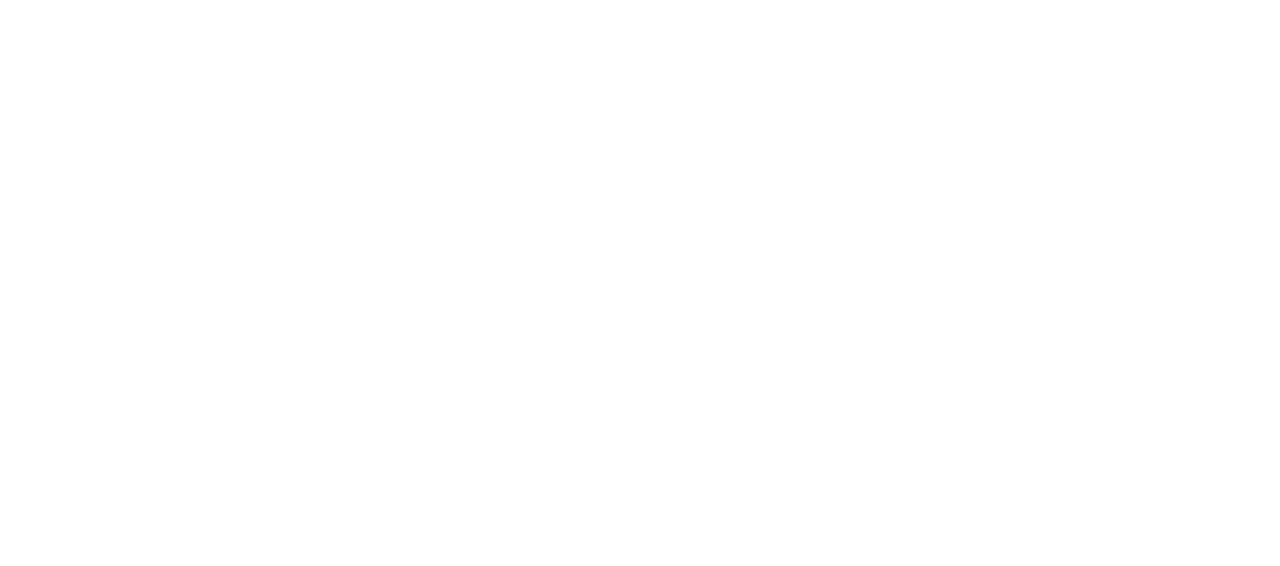
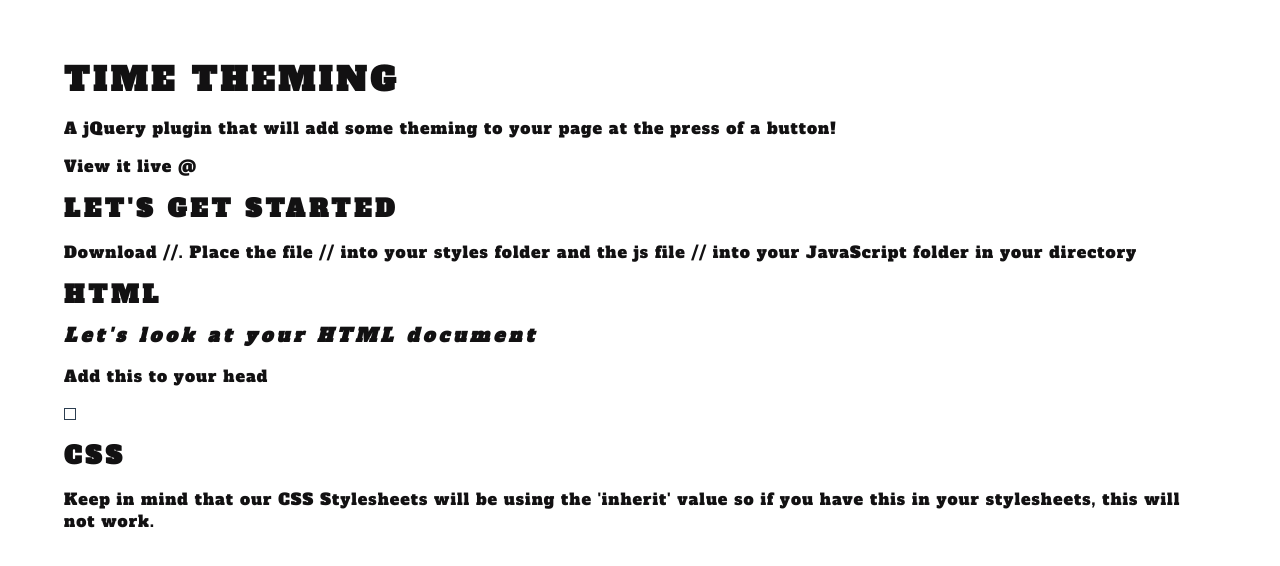
Before and after one commit to amytangcodes/jQueryPlugin, a website: page index.html in a window 1280 px wide. Drawn offline with Linux system fonts and the light colour scheme; a web font is replaced by a local one.

Commit message:
html update and added main styles page

```diff
--- /dev/null
+++ b/gulpfile.js
@@ -0,0 +1,27 @@
+var gulp = require('gulp'),
+		sass = require('gulp-sass'),
+		concat = require('gulp-concat'),
+		jshint = require('gulp-jshint'),
+		autoprefixer = require('gulp-autoprefixer');
+
+gulp.task('styles', function(){
+	return gulp.src('styles/*.scss')
+		.pipe(sass({
+			'sourcemap=none': true,
+			'errLogToConsole': true
+			}))
+		.pipe(concat('style.css'))
+		.pipe(autoprefixer('last 2 version', 'safari 5', 'ie 8', 'ie 9', 'opera 12.1'))
+		.pipe(gulp.dest('styles/'));
+	});
+
+gulp.task('jshint', function(){
+	return gulp.src('js/*.js')
+		.pipe(jshint())
+		.pipe(jshint.reporter('jshint-stylish'));
+	});
+
+gulp.task('default', function(){
+		gulp.watch('styles/*.scss', ['styles']);
+		gulp.watch('js/*.js', ['jshint'], ['jshint.reporter']);
+	});
--- a/index.html
+++ b/index.html
@@ -2,13 +2,43 @@
 <html lang="en">
 <head>
 	<meta charset="UTF-8">
-	<title>jQuery Plugin</title>
+	<title>jQuery Theming Plugin</title>
+	<link href='http://fonts.googleapis.com/css?family=Lato:300,400|Inconsolata|Alfa+Slab+One|Poiret+One|Monoton|Orbitron|Megrim' rel='stylesheet' type='text/css'>
+	<link rel="stylesheet" href="styles/style.css">
+
 </head>
 <body>
+	<div class="wrapper">
 
-	<div class="overlay">
+		<header>
+			<h1>Time Theming</h1>
+			<p>A jQuery plugin that will add some theming to your page at the press of a button!</p>
+			<p>View it live @ <a href=""></a></p>
+		</header>
 
-	</div>
+		<main>
 
+			<h2>Let's Get Started</h2>
+			<p>Download //.  Place the file // into your styles folder and the js file // into your JavaScript folder in your directory</p>
+
+			<h2>HTML</h2>
+			<h3>Let's look at your HTML document</h3>
+			<p>Add this to your head</p>
+
+			<p><span></span></p>
+
+			<h2>CSS</h2>
+			<p>Keep in mind that our CSS Stylesheets will be using the 'inherit' value so if you have this in your stylesheets, this will not work.</p>
+
+
+
+		</main>
+
+		<footer>
+
+
+		</footer>
+
+	</div><!-- End of wrapper -->
 </body>
 </html>
--- /dev/null
+++ b/plugin.js
@@ -0,0 +1 @@
+// site: http://api.jqueryui.com/theming/css-framework/
--- /dev/null
+++ b/styles/_normalize.scss
@@ -0,0 +1,6 @@
+article,aside,details,figcaption,figure,footer,header,hgroup,nav,section,summary{display:block;}audio,canvas,video{display:inline-block;}audio:not([controls]){display:none;height:0;}[hidden]{display:none;}html{font-family:sans-serif;-webkit-text-size-adjust:100%;-ms-text-size-adjust:100%;}a:focus{outline:thin dotted;}a:active,a:hover{outline:0;}h1{font-size:2em;}abbr[title]{border-bottom:1px dotted;}b,strong{font-weight:700;}dfn{font-style:italic;}mark{background:#ff0;color:#000;}code,kbd,pre,samp{font-family:monospace, serif;font-size:1em;}pre{white-space:pre-wrap;word-wrap:break-word;}q{quotes:\201C \201D \2018 \2019;}small{font-size:80%;}sub,sup{font-size:75%;line-height:0;position:relative;vertical-align:baseline;}sup{top:-.5em;}sub{bottom:-.25em;}img{border:0;}svg:not(:root){overflow:hidden;}fieldset{border:1px solid silver;margin:0 2px;padding:.35em .625em .75em;}button,input,select,textarea{font-family:inherit;font-size:100%;margin:0;}button,input{line-height:normal;}button,html input[type=button],/* 1 */
+input[type=reset],input[type=submit]{-webkit-appearance:button;cursor:pointer;}button[disabled],input[disabled]{cursor:default;}input[type=checkbox],input[type=radio]{box-sizing:border-box;padding:0;}input[type=search]{-webkit-appearance:textfield;-moz-box-sizing:content-box;-webkit-box-sizing:content-box;box-sizing:content-box;}input[type=search]::-webkit-search-cancel-button,input[type=search]::-webkit-search-decoration{-webkit-appearance:none;}textarea{overflow:auto;vertical-align:top;}table{border-collapse:collapse;border-spacing:0;}body,figure{margin:0;}legend,button::-moz-focus-inner,input::-moz-focus-inner{border:0;padding:0;}
+
+.clearfix:after {visibility: hidden; display: block; font-size: 0; content: " "; clear: both; height: 0; }
+
+* { -moz-box-sizing: border-box; -webkit-box-sizing: border-box; box-sizing: border-box; }
--- /dev/null
+++ b/styles/_western.scss
@@ -0,0 +1,29 @@
+/* --------------------------------
+ Color Palette
+-------------------------------- */
+//Background Color
+$bgColor-1: #fff;  			//white
+$bgColor-2: #070707;		//black
+// $bgColor-3: #; 		//
+// $bgColor-4: #; 		//
+
+// Colors
+$color-1: #fff;				//white
+$color-2: #121112;			//black
+$color-3: #ffea00;			//yellow
+
+// btn Colors
+$btncolor-1: #493829;		//dark brown
+$btncolor-2: #D57500;  		//orange brown
+
+$btncolor-3: #534747;   	//light brown
+$btncolor-4: #cbbeaa;		//tan brown
+$btncolor-5: #e6e3de;		//off white
+$btncolor-6: #ffffff;		//white
+
+
+
+body {
+	font-family: $font3 !important;
+
+}
--- /dev/null
+++ b/styles/style.scss
@@ -0,0 +1,172 @@
+// top
+
+/* --------------------------------
+Font
+-------------------------------- */
+$font1: 'Lato', sans-serif;
+$font2: 'Inconsolata', ;
+
+// Western Font
+$font3: 'Alfa Slab One', cursive;
+
+// Great Gatsby Font
+$font4: 'Poiret One', cursive;
+
+// Disco Font
+$font5: 'Monoton', cursive;
+
+// Future Font
+$font6: 'Orbitron', sans-serif;
+
+//Lack of Existence
+$font7: 'Megrim', cursive;
+
+/* --------------------------------
+ Color Palette
+-------------------------------- */
+//Background Color
+$bgColor-1: #fff;  			//white
+$bgColor-2: #070707;		//black
+// $bgColor-3: #; 		//
+// $bgColor-4: #; 		//
+
+// Colors
+$color-1: #fff;				//white
+$color-2: #121112;			//black
+$color-3: #ffea00;			//yellow
+
+// btn Colors
+$btncolor-1: #323232;		//dark brown
+$btncolor-2: #534747;  		//med brown
+$btncolor-3: #534747;   	//light brown
+$btncolor-4: #cbbeaa;		//tan brown
+$btncolor-5: #e6e3de;		//off white
+$btncolor-6: #ffffff;		//white
+
+/* --------------------------------
+Imports
+-------------------------------- */
+@import "normalize";
+@import "western";
+
+/* --------------------------------
+Primary styling
+-------------------------------- */
+body {
+	background: $bgColor-1;
+	font-family: $font1;
+	letter-spacing: 1px;
+	color: $color-2;
+}
+
+.wrapper {
+	margin: 5%;
+}
+/* --------------------------------
+Header styling
+-------------------------------- */
+h1, h2, h3 {
+	line-height: 1em;
+	letter-spacing: 4px;
+	text-transform: uppercase;
+}
+
+h1 {
+
+}
+
+h2 {
+
+}
+
+h3 {
+	text-transform: none;
+	font-style: italic;
+}
+
+/* --------------------------------
+Element styling
+-------------------------------- */
+a {
+	display: inline-block;
+	text-decoration: none;
+}
+
+li {
+	list-style: none;
+}
+
+img {
+	width: 100%;
+	height: 100%;
+}
+
+span {
+	display: inline-block;
+	font-family: 'Inconsolata';
+	border: 1px solid #2c3e50;
+	padding: 5px;
+}
+
+// /* --------------------------------
+// Modules - reusable parts of our design
+// -------------------------------- */
+// .cd-container {
+//   /* this class is used to give a max-width to the element it is applied to, and center it horizontally when it reaches that max-width */
+//   width: 90%;
+//   max-width: 1170px;
+//   margin: 0 auto;
+// }
+// .cd-container::after {
+//   /* clearfix */
+//   content: '';
+//   display: table;
+//   clear: both;
+// }
+
+// /* --------------------------------
+
+// Main components
+
+// -------------------------------- */
+
+// #cd-timeline {
+//   position: relative;
+//   padding: 2em 0;
+//   margin-top: 2em;
+//   margin-bottom: 2em;
+// }
+
+
+
+
+
+
+
+
+
+
+
+
+
+/* Resolution targeting */
+/* Portrait tablet and small desktops */
+			// @media (max-width: 940px) {
+			// 	body {
+			// 		background:green;
+			// 	}
+			// }
+
+			// /* Landscape phone to portrait tablet */
+			// @media (max-width: 768px) {
+			// 	body {
+			// 		background:red;
+			// 	}
+			// }
+
+			// /* Landscape phones and down */
+			// @media (max-width: 480px) {
+			// 	body {
+			// 		background:yellow;
+			// 	}
+			// }
--- /dev/null
+++ b/styles/western.scss
@@ -0,0 +1,37 @@
+
+/* --------------------------------
+Font
+-------------------------------- */
+// Western Font
+$font3: 'Alfa Slab One', cursive;
+
+
+/* --------------------------------
+ Color Palette
+-------------------------------- */
+//Background Color
+$bgColor-1: #fff;  			//white
+$bgColor-2: #070707;		//black
+// $bgColor-3: #; 		//
+// $bgColor-4: #; 		//
+
+// Colors
+$color-1: #fff;				//white
+$color-2: #121112;			//black
+$color-3: #ffea00;			//yellow
+
+// btn Colors
+$btncolor-1: #493829;		//dark brown
+$btncolor-2: #D57500;  		//orange brown
+
+$btncolor-3: #534747;   	//light brown
+$btncolor-4: #cbbeaa;		//tan brown
+$btncolor-5: #e6e3de;		//off white
+$btncolor-6: #ffffff;		//white
+
+
+
+body {
+	font-family: $font3 !important;
+
+}
```
Also changed, not shown: package.json (added, +30 -0 lines), styles/style.css, styles/western.css (added), 2 other files.
